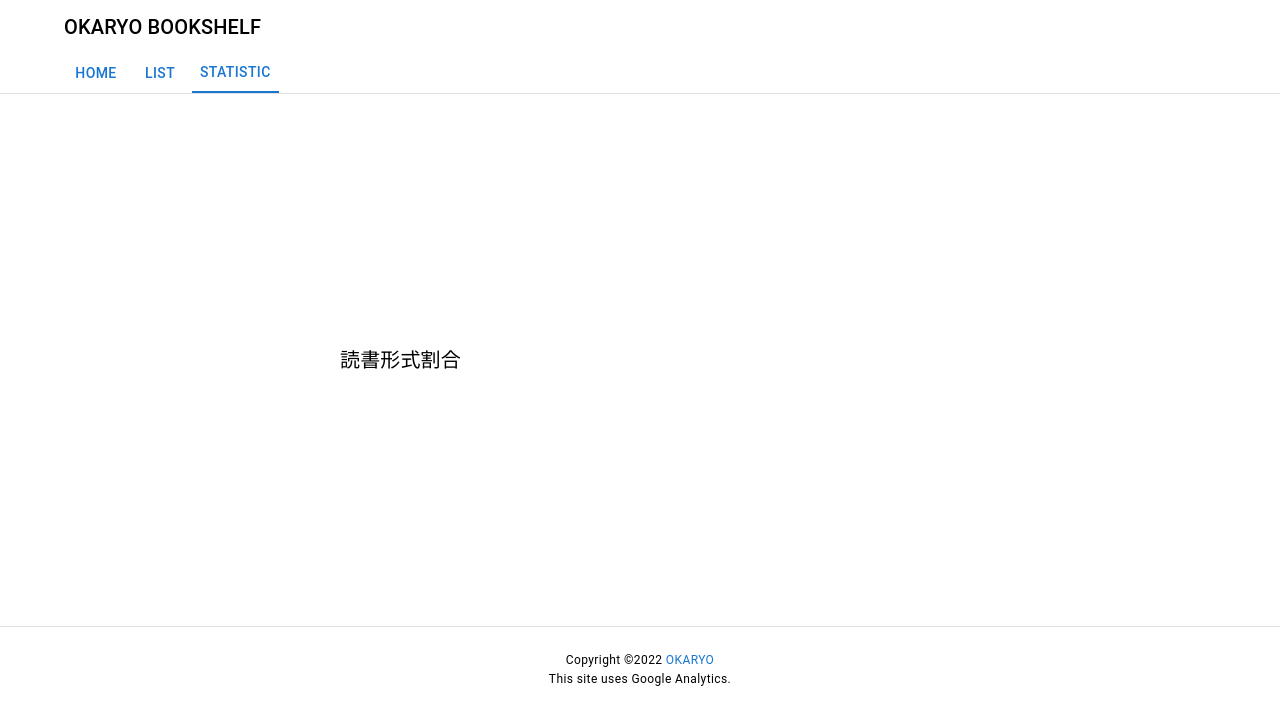
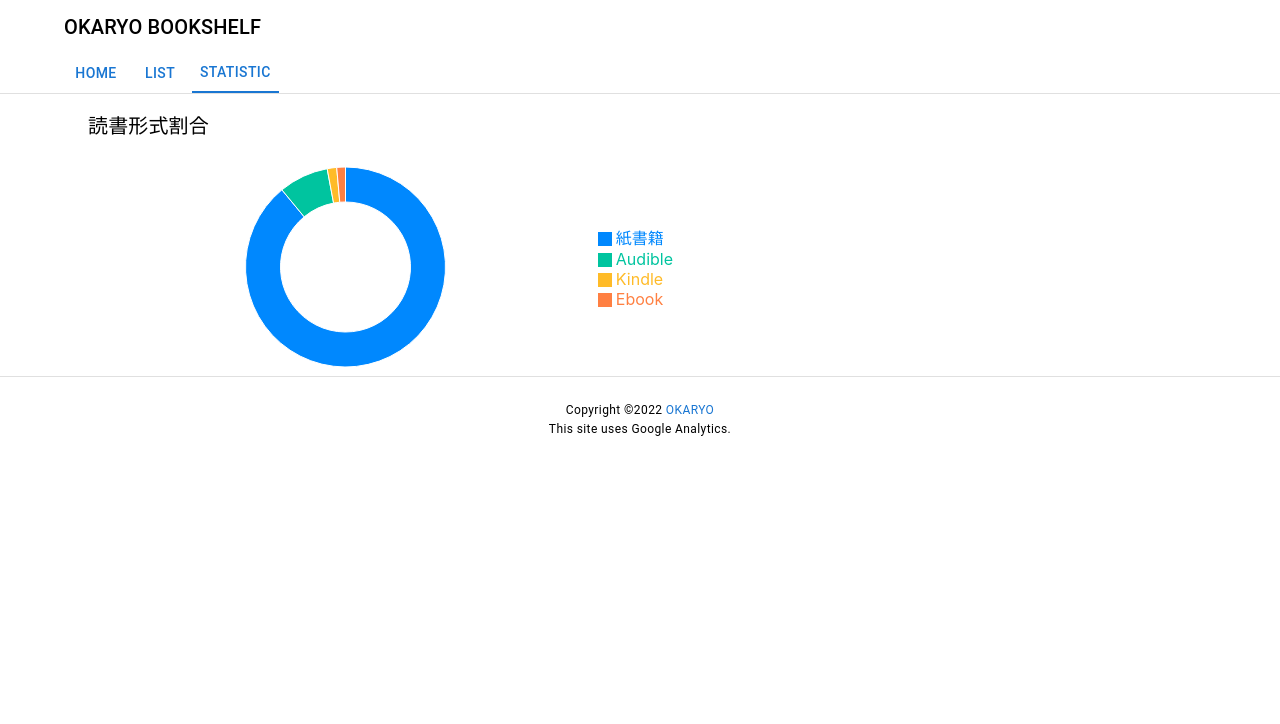
Before and after one commit to okaryo/book.okaryo.io, a Next.js app: page /statistic in a window 1280 px wide. Shown: the top 724 px of the page. Built offline with nearby package versions, Linux system fonts and the light colour scheme.

Commit message:
[fix] chart style

```diff
--- a/src/components/statistics/FormatRateChart.tsx
+++ b/src/components/statistics/FormatRateChart.tsx
@@ -13,10 +13,10 @@ const FormatRateChart = () => {
   ]
 
   return (
-    <Box sx={{height: '100%'}}>
+    <Box sx={{height: 250}}>
       <Typography variant='h6' component='h6'>読書形式割合</Typography>
       <ResponsiveContainer width='100%' height='100%'>
-        <PieChart width={300} height={300}>
+        <PieChart width={300} height={250}>
           <Pie
             data={data}
             cx='50%'
--- a/src/pages/statistic/index.tsx
+++ b/src/pages/statistic/index.tsx
@@ -3,7 +3,7 @@ import Statistic from '../../components/statistics/Statistic'
 
 const StatisticPage = () => {
   return (
-    <Container sx={{minHeight: 500, display: 'flex', alignItems: 'center', justifyContent: 'center'}}>
+    <Container sx={{maxWidth: 600}}>
       <Statistic />
     </Container>
   )
```
